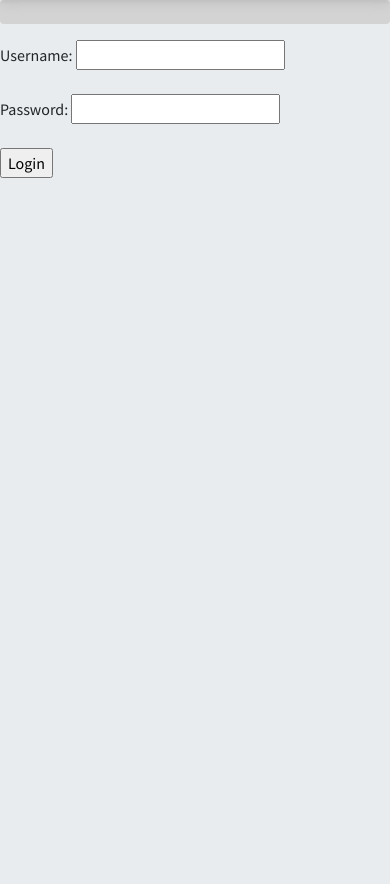
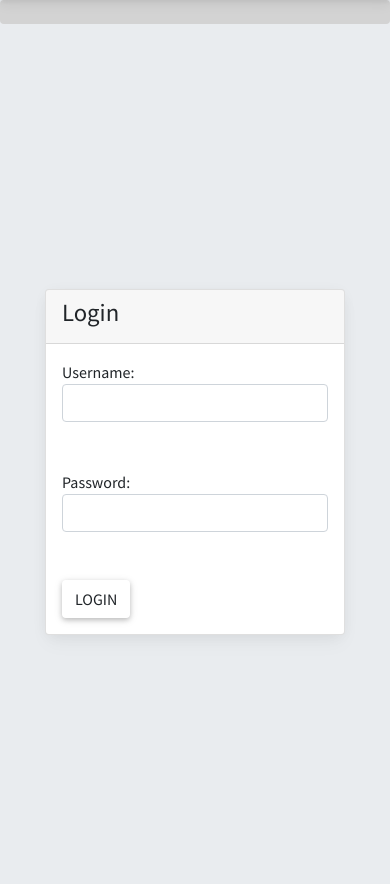
Before and after one commit to mattronix/opentak-onboarding-portal, a Flask app: page /login in a window 390 px wide. Shown: the part 76-960 px from the top of the page. Before the commit the page ends 254 px from the top, so only its background shows below. Run offline with Flask 3, Linux system fonts and the light colour scheme; parts of the project's set-up code (start-up, migrations or seed data) failed here and were passed over; some libraries are stand-ins or nearby versions.

Commit message:
Stateless Login Complete

```diff
--- a/app/templates/base.html
+++ b/app/templates/base.html
@@ -42,9 +42,6 @@
         <ul class="navbar-nav me-auto">
         </ul>
           <ul class="navbar-nav">
-           <li class="nav-item">
-              <a style="color: black !important;"  class="nav-link" style="font-size:17px !important;" href="{{config.PASSWORD_RESET_URL}}">PASSWORD & MFA</a>
-            </li>
           <li class="nav-item">
             <a style="color: black !important;"  class="nav-link" style="font-size:17px !important;" href="/logout">LOGOUT</a>
           </li>
--- a/app/templates/login.html
+++ b/app/templates/login.html
@@ -3,16 +3,27 @@
 
 
 {% block content %}
-<form action="/login" method="POST">
-    <label for="username">Username:</label>
-    <input type="text" id="username" name="username" required><br><br>
+<div style="display: flex; justify-content: center; align-items: center; height: 100vh;">
+    <div class="card" style="width:300px;">
+        <div class="card-header">
+            <h2>Login</h2>
+        </div>
+        <div class="card-body">
+            <form action="/login" method="POST">
+                <label for="username">Username:</label>
+                <input class="form-control" type="text" id="username" name="username" required><br><br>
 
-    <label for="password">Password:</label>
-    <input type="password" id="password" name="password" required><br><br>
+                <label for="password">Password:</label>
+                <input class="form-control" type="password" id="password" name="password" required><br><br>
 
-    <input type="submit" value="Login">
+                <input class="btn" type="submit" value="Login">
 
-    <div id="error-message"></div> <!-- Element to display error message -->
-</form>
+                <div id="error-message"></div> <!-- Element to display error message -->
+            </form>
+        </div>
+    </div>
+</div>
+
+
 
 {% endblock %}
--- a/app/views.py
+++ b/app/views.py
@@ -1,8 +1,8 @@
-from flask import render_template, Blueprint, request, make_response
+from flask import render_template, Blueprint, request, make_response, session
 from app.ots import otsClient, OTSClient
 from flask import redirect, url_for
 from app.settings import OTS_URL
-
+from app.decorators import login_required
 
 routes = Blueprint('routes', __name__)
 
@@ -10,10 +10,19 @@ routes = Blueprint('routes', __name__)
 #otsClient = OTSClient(OTS_URL, OTS_USERNAME, OTS_PASSWORD)
 
 
+
 @routes.route('/')
+@login_required
 def home():
-    print(otsClient.get_me())
-    return render_template('index.html')
+    user = session.get('ots_profile')
+    return render_template('index.html', user=user)
+
+
+@routes.route('/logout')
+def logout():
+    # Remove the OTS session from the session variable
+    session.pop('ots_profile', None)
+    return redirect(url_for('routes.login'))
 
 @routes.route('/login', methods=['GET', 'POST'])
 def login():
@@ -26,7 +35,8 @@ def login():
         # ...
         try:
             otsSession = OTSClient(OTS_URL, username, password)
-            print(otsSession.get_me())
+            # Store the OTS session in a session variable
+            session['ots_profile'] = otsSession.get_me()
 
         except Exception as e:
             print(f"Error: {e}")
```
Also changed, not shown: app/decorators.py (added, +12 -0 lines), app/templates/index.html (+38 -3 lines).
